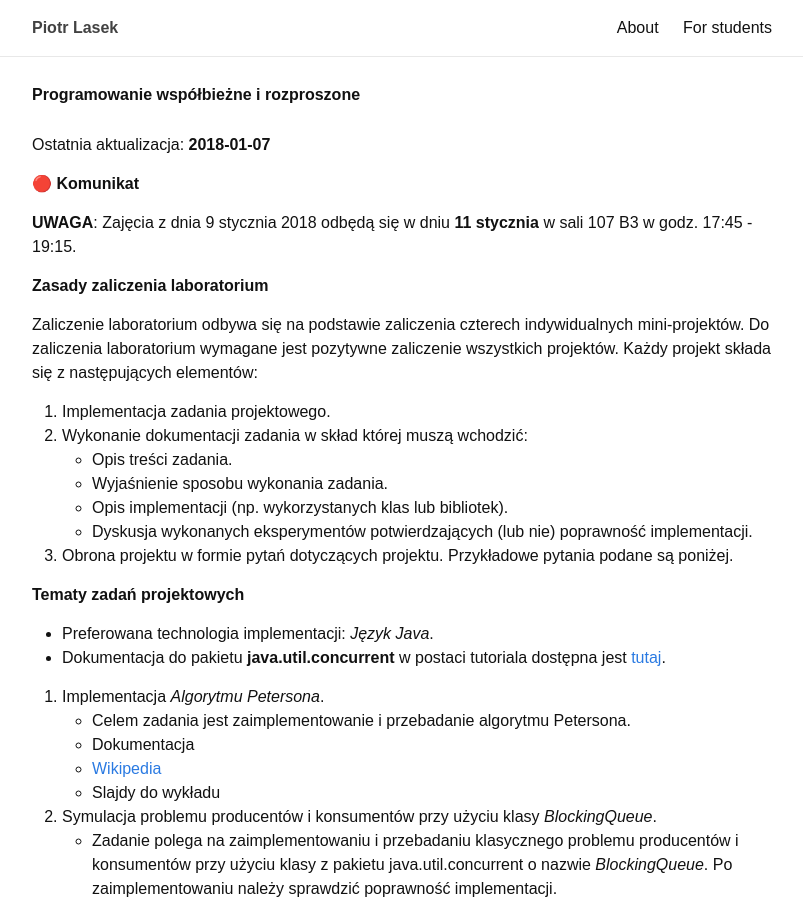
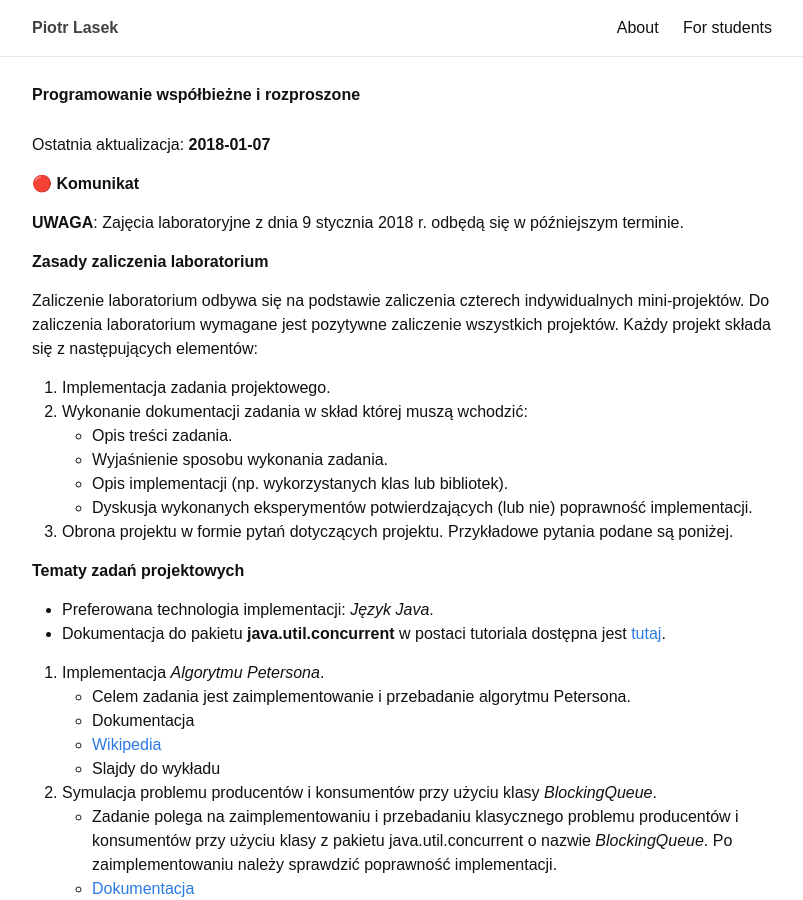
Before and after one commit to piotrlasek/piotrlasek.github.io, a Jekyll site: the page built from for-students/pwir2017.md, in a window 1280 px wide and 900 px high. Shown: the whole window, without its empty margins (238-1041 px from the left). Built offline with Jekyll 4.4.1, drawn with Linux system fonts in a browser that asks for light colours.

Commit message:
Update pwir2017.md

```diff
--- a/for-students/pwir2017.md
+++ b/for-students/pwir2017.md
@@ -8,7 +8,7 @@ exclude: true
 Ostatnia aktualizacja: **2018-01-07**
 
 # &#x1F534; Komunikat
-**UWAGA**: Zajęcia z dnia 9 stycznia 2018 odbędą się w dniu **11 stycznia** w sali 107 B3 w godz. 17:45 - 19:15.
+**UWAGA**: Zajęcia laboratoryjne z dnia 9 stycznia 2018 r. odbędą się w późniejszym terminie.
 
 # Zasady zaliczenia laboratorium
 
```
